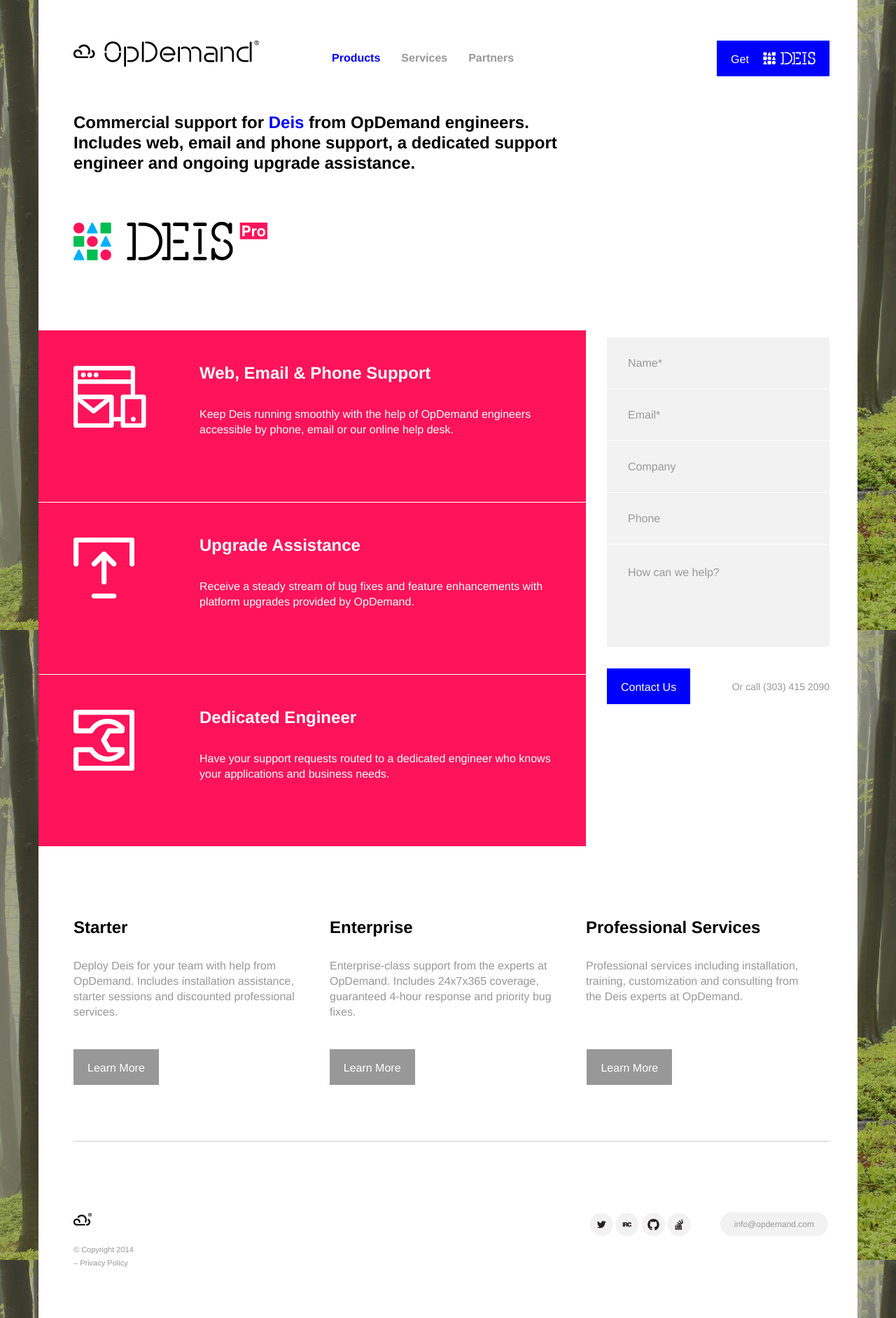
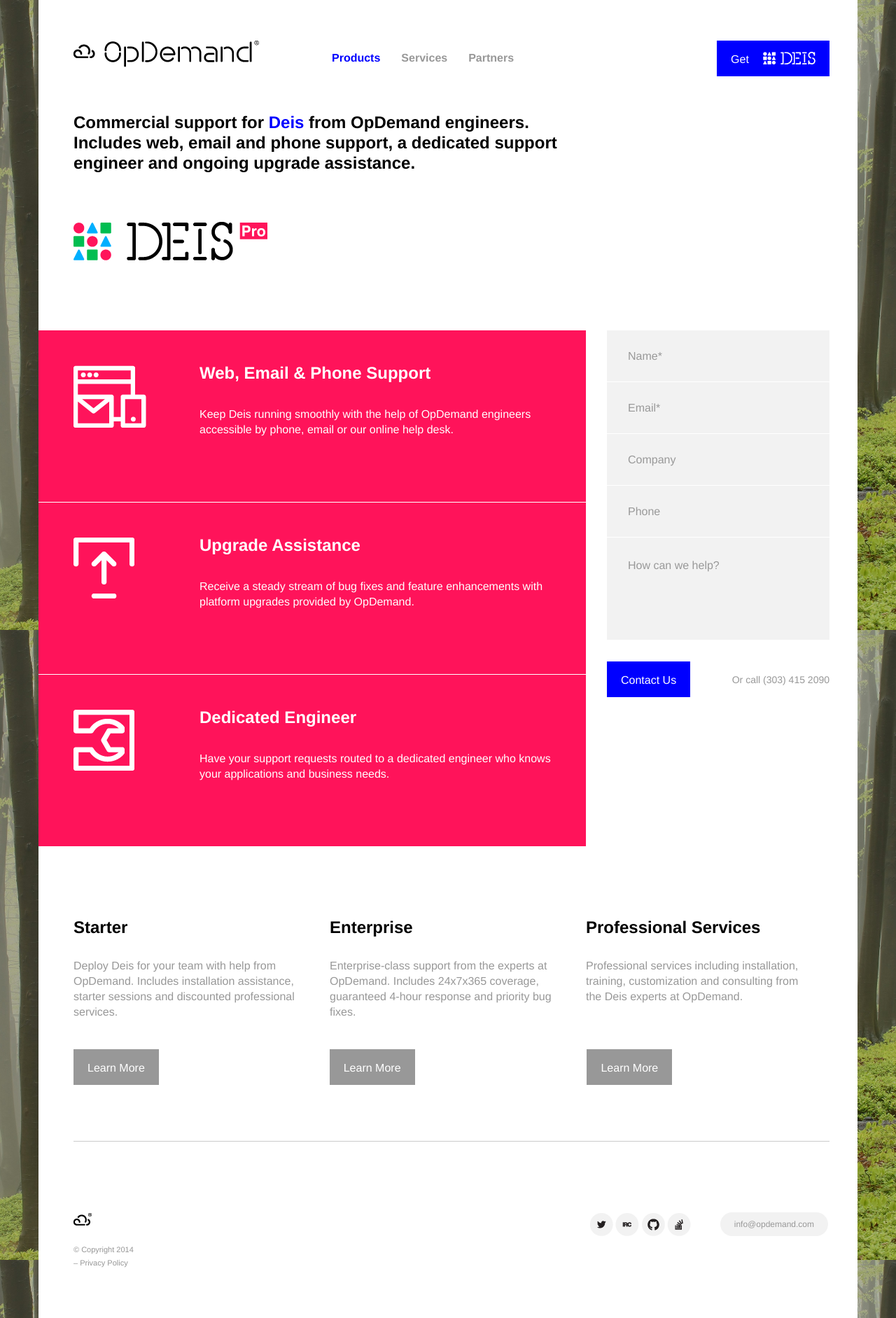
Before and after one commit to gpxl/opdemand.com, a Jekyll site: the page built from products/pro/index.html, in a window 1280 px wide. Shown: the whole page at 70% size. Built offline with Jekyll 4.4.1, drawn with Linux system fonts in a browser that asks for light colours; nearby versions of some CDN libraries; Markdown is read by kramdown in place of the engine named in the settings.

Commit message:
fix(products): fix learn more links, remove unused p tag

```diff
--- a/products/enterprise/index.html
+++ b/products/enterprise/index.html
@@ -50,7 +50,6 @@
 
 	</div>
 	<div class="form">
-	    <p>
 		<form action="http://getsimpleform.com/messages?form_api_token=538eaf05ffd24e9fbf4e06aa01aaaff1" method="post">
 			<!-- Note full path to redirect_to URL is required below -->
 			<input type='hidden' name='redirect_to' value='http://opdemand.github.io/products/enterprise/thankyou/' />
@@ -61,7 +60,6 @@
 			<span class="your-message"><textarea name="your-message" cols="40" rows="10" class="form-textbox" aria-invalid="false" placeholder="How can we help?"></textarea></span><br />
 			<input type="submit" value="Contact Us" class="form-submit" /><span class="form-phone">Or call (303) 415 2090</span>
 		</form>
-		</p>
 	</div>
 	<div style="clear:both;"></div>
 </div>
@@ -82,7 +80,7 @@
   <section class="product-buttons">
   <a class="product-option-item-button" href="/products/starter/">Learn More</a>
   <a class="product-option-item-button" href="/products/pro/">Learn More</a>
-  <a class="product-option-item-button" href="/products/services/">Learn More</a>
+  <a class="product-option-item-button" href="/services/">Learn More</a>
 </section>
   <div style="clear:both;"></div>
 </section>
--- a/products/pro/index.html
+++ b/products/pro/index.html
@@ -41,7 +41,6 @@
 
 	</div>
 	<div class="form">
-	    <p>
 		<form action="http://getsimpleform.com/messages?form_api_token=538eaf05ffd24e9fbf4e06aa01aaaff1" method="post">
 			<!-- Note full path to redirect_to URL is required below -->
 			<input type='hidden' name='redirect_to' value='http://opdemand.github.io/products/pro/thankyou/' />
@@ -52,7 +51,6 @@
 			<span class="your-message"><textarea name="your-message" cols="40" rows="10" class="form-textbox" aria-invalid="false" placeholder="How can we help?"></textarea></span><br />
 			<input type="submit" value="Contact Us" class="form-submit" /><span class="form-phone">Or call (303) 415 2090</span>
 		</form>
-		</p>
 	</div>
 	<div style="clear:both;"></div>
 </div>
@@ -73,7 +71,7 @@
   <section class="product-buttons">
   <a class="product-option-item-button" href="/products/starter/">Learn More</a>
   <a class="product-option-item-button" href="/products/enterprise/">Learn More</a>
-  <a class="product-option-item-button" href="/products/services/">Learn More</a>
+  <a class="product-option-item-button" href="/services/">Learn More</a>
 </section>
   <div style="clear:both;"></div>
 </section>
--- a/products/starter/index.html
+++ b/products/starter/index.html
@@ -41,7 +41,6 @@
 
 	</div>
 	<div class="form">
-	    <p>
 		<form action="http://getsimpleform.com/messages?form_api_token=538eaf05ffd24e9fbf4e06aa01aaaff1" method="post">
 			<!-- Note full path to redirect_to URL is required below -->
 			<input type='hidden' name='redirect_to' value='http://opdemand.github.io/products/starter/thankyou/' />
@@ -52,7 +51,6 @@
 			<span class="your-message"><textarea name="your-message" cols="40" rows="10" class="form-textbox" aria-invalid="false" placeholder="How can we help?"></textarea></span><br />
 			<input type="submit" value="Contact Us" class="form-submit" /><span class="form-phone">Or call (303) 415 2090</span>
 		</form>
-		</p>
 	</div>
 	<div style="clear:both;"></div>
 </div>
@@ -73,7 +71,7 @@
   <section class="product-buttons">
   <a class="product-option-item-button" href="/products/pro/">Learn More</a>
   <a class="product-option-item-button" href="/products/enterprise/">Learn More</a>
-  <a class="product-option-item-button" href="/products/services/">Learn More</a>
+  <a class="product-option-item-button" href="/services/">Learn More</a>
 </section>
   <div style="clear:both;"></div>
 </section>
```
Lines whose indentation alone changed are shown as unchanged.
